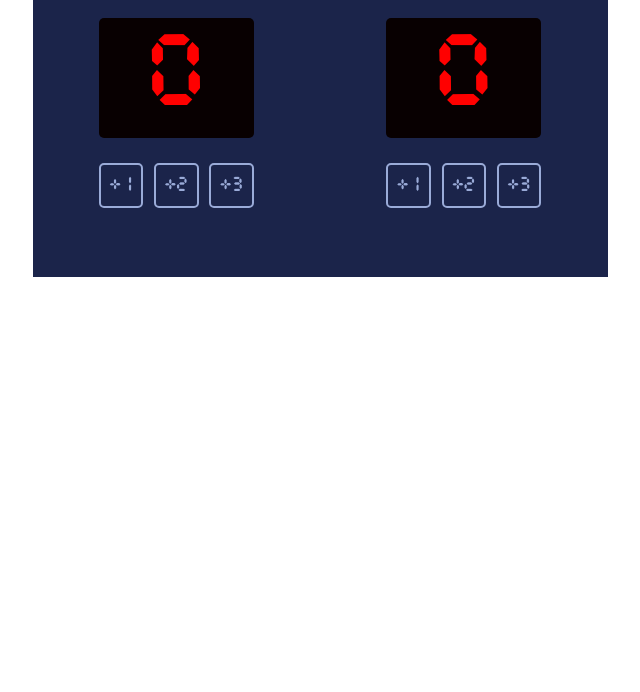
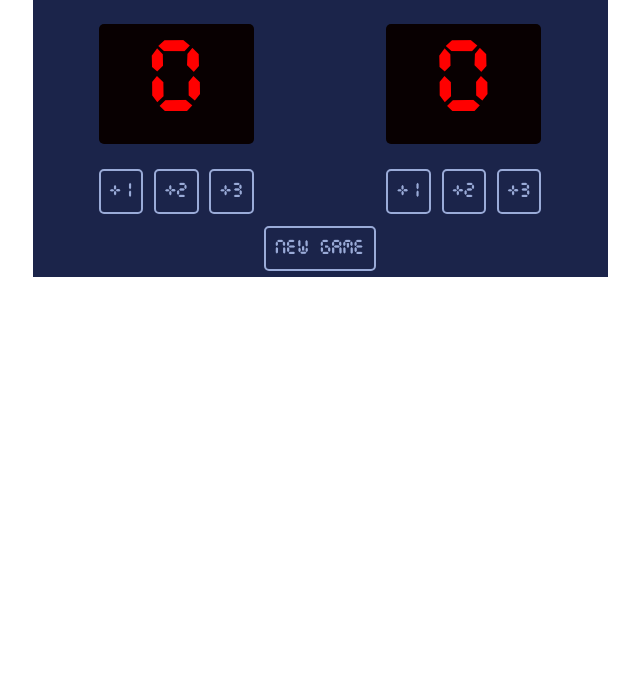
Before and after one commit to kjj1998/scrimba-basketball-scoreboard, a website built with Vite: page index.html in a window 1280 px wide. Shown: the part 108-800 px from the top of the page, without its empty margins (320-960 px from the left). Built offline with nearby package versions, Linux system fonts and the light colour scheme.

Commit message:
added new game button to reset scores

```diff
--- a/index.css
+++ b/index.css
@@ -11,12 +11,18 @@ body {
 
 .container {
     display: flex;
+    flex-direction: column;
     justify-content: space-around;
     width: 575px;
     height: 385px;
     margin-left: auto;
     margin-right: auto;
     background-color: #1B244A;
+}
+
+#scoreboards {
+    display: flex;
+    justify-content: space-around;
 }
 
 h3 {
@@ -61,3 +67,8 @@ h3 {
     width: 155px;
     margin-top: 25px;
 }
+
+#new-game-button {
+    margin-left: auto;
+    margin-right: auto;
+}
--- a/index.html
+++ b/index.html
@@ -4,6 +4,7 @@
     </head>
     <body>
         <div class="container">
+            <div id="scoreboards">
                 <div>
                     <h3>HOME</h3>
                     <div class="board">
@@ -27,6 +28,8 @@
                     </div>
                 </div>
             </div>
+            <button class="button" id="new-game-button" onclick="resetScore()">New Game</button>
+        </div>
         <script src="index.js"></script>
     </body>
 </html>
--- a/index.js
+++ b/index.js
@@ -12,3 +12,10 @@ function incrementAwayScore(value) {
     awayScore += value
     awayScoreEl.textContent = awayScore
 }
+
+function resetScore() {
+    homeScore = 0
+    awayScore = 0
+    homeScoreEl.textContent = homeScore
+    awayScoreEl.textContent = awayScore
+}
```
Lines whose indentation alone changed are shown as unchanged.
